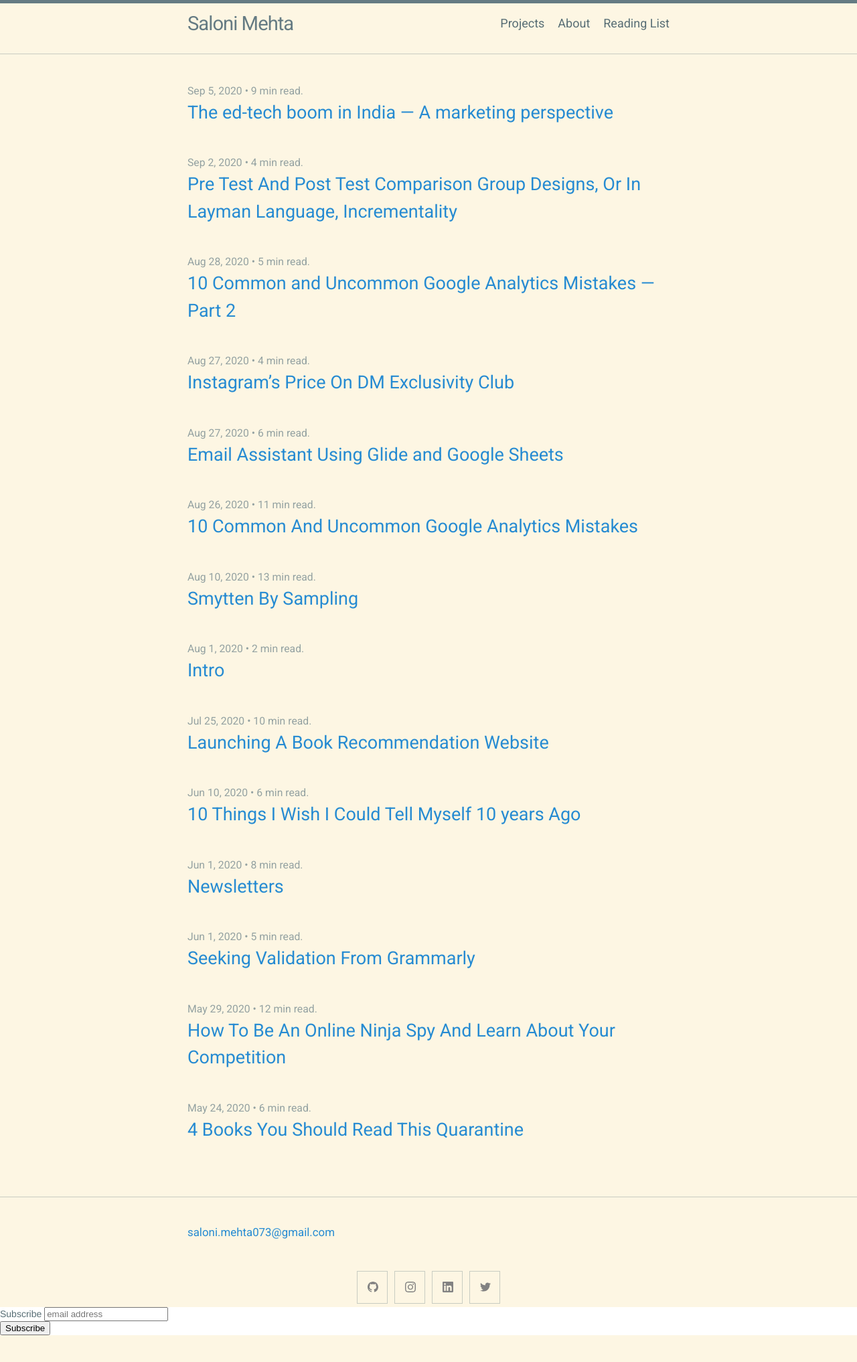
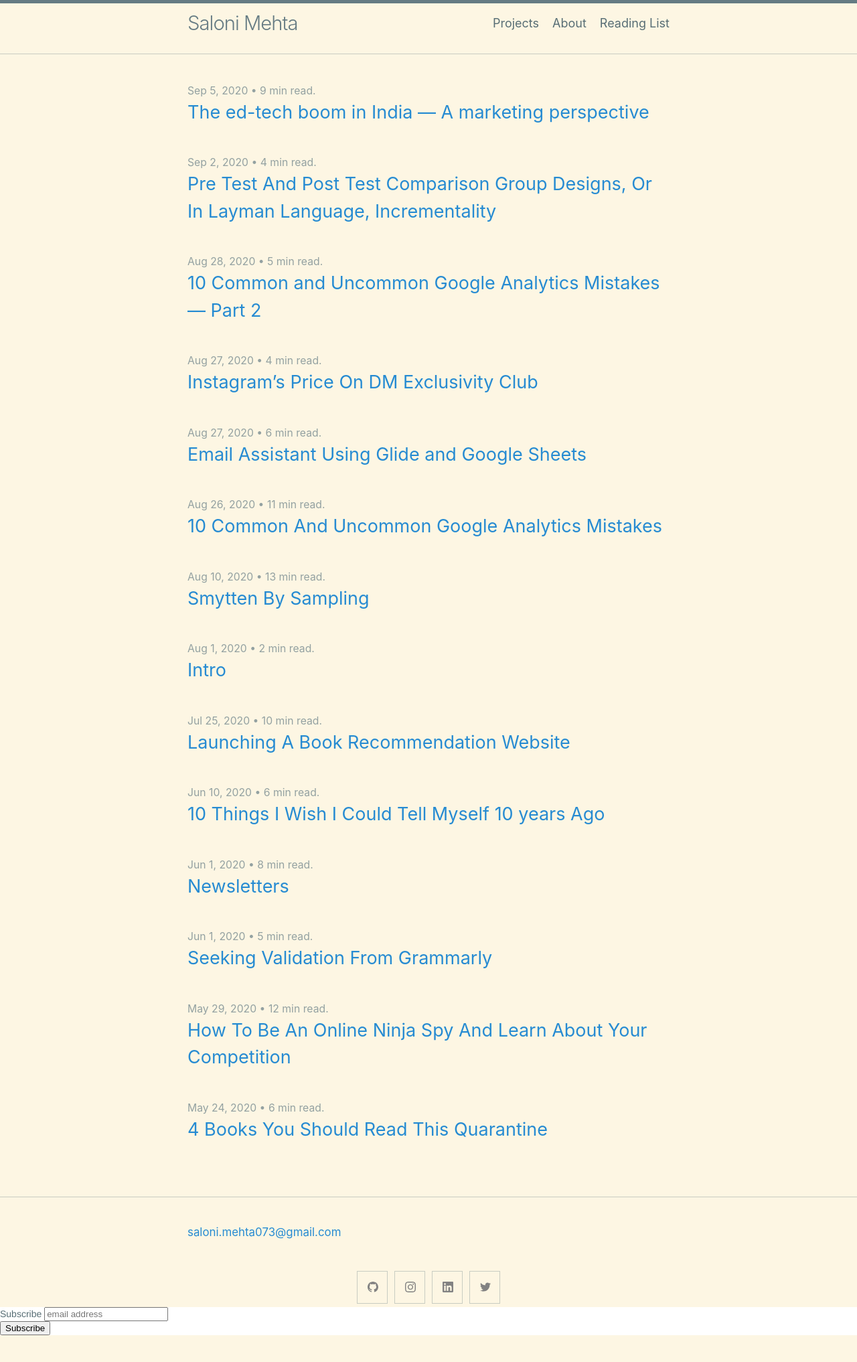
Before and after one commit to salonimehta073/mydoctheme, a Jekyll site: the page built from index.markdown, in a window 1280 px wide. Shown: the whole page at 67% size. Built offline with Jekyll 4.4.1, drawn with Linux system fonts in a browser that asks for light colours; comment, search, counter and statistics services are not loaded.

Commit message:
Update initialize.scss

```diff
--- a/_sass/minima/initialize.scss
+++ b/_sass/minima/initialize.scss
@@ -2,9 +2,9 @@
 
 // Define defaults for each variable.
 
-//$base-font-family: -apple-system, BlinkMacSystemFont, "Segoe UI", "Segoe UI Symbol", "Segoe UI Emoji", "Apple Color Emoji", Roboto, Helvetica, Arial, sans-serif !default;
+$base-font-family: -apple-system, BlinkMacSystemFont, "Segoe UI", "Segoe UI Symbol", "Segoe UI Emoji", "Apple Color Emoji", Roboto, Helvetica, Arial, sans-serif !default;
 
-$base-font-family: Roboto, sans-serif !default;
+//$base-font-family: Roboto, sans-serif !default;
 $code-font-family: "Menlo", "Inconsolata", "Consolas", "Roboto Mono", "Ubuntu Mono", "Liberation Mono", "Courier New", monospace;
 $base-font-size:   18px !default;
 $base-font-weight: 400 !default;
```
